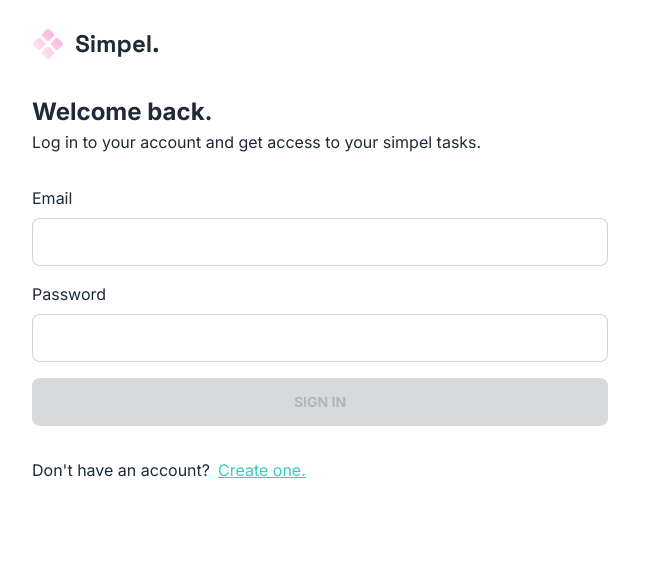
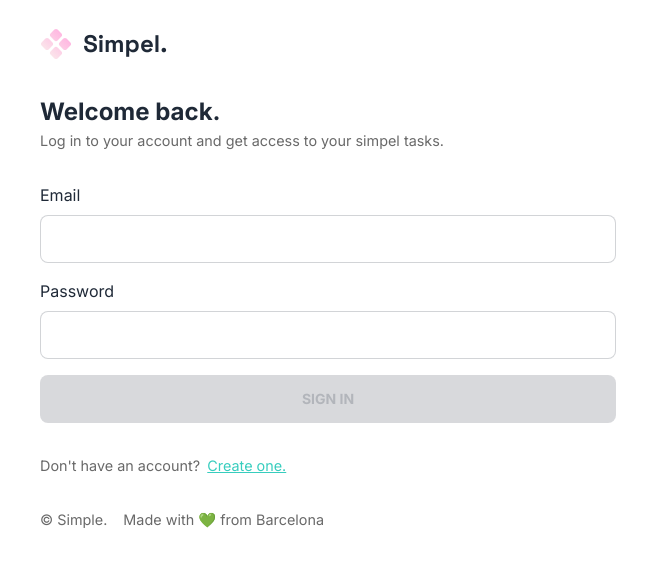
Before and after one commit to marias16/final-project-ironhack, a Vue app: page /auth/sign-in in a window 1280 px wide. Shown: the top 566 px of the page, without its empty margins (288-935 px from the left). Built offline with nearby package versions, Linux system fonts and the light colour scheme.

Commit message:
added footer

```diff
--- a/src/App.vue
+++ b/src/App.vue
@@ -3,7 +3,6 @@ import { RouterView } from 'vue-router'
 import { useUsersStore } from './stores/users'
 import router from '@/router/index'
 import HeaderHome from './components/home/HeaderHome.vue';
-
 const users = useUsersStore();
 
 router.beforeEach(async (to, from, next) => {
--- /dev/null
+++ b/src/components/footerElement.vue
@@ -0,0 +1,19 @@
+<template>
+<div>
+    <p>© Simple. </p>
+    <p>Made with &#128154; from Barcelona</p>
+</div>
+</template>
+
+<style>
+
+div {
+    display: flex;
+    gap: 1em;
+}
+
+p {
+    font-size: 0.9em;
+    color: dimgrey;
+}
+</style>
--- a/src/components/home/showTasks.vue
+++ b/src/components/home/showTasks.vue
@@ -58,7 +58,9 @@ function toggleDone () {
         <ul v-show="doneShow">
             <taskElement v-for="task in tasks._completeTasks" :key="task.id" :task="task" />
         </ul>
+    <section class="margin">
 
+    </section>
 
 
 </template>
@@ -82,4 +84,8 @@ function toggleDone () {
         transform: rotate(-90deg);
     }
 
+    .margin {
+        margin-bottom: 2em;
+    }
+
 </style>
--- a/src/views/Auth/AuthView.vue
+++ b/src/views/Auth/AuthView.vue
@@ -1,8 +1,10 @@
 <script setup>
+  import footerElement from '@/components/footerElement.vue'
 </script>
 
 <template>
   <RouterView></RouterView>
+  <footerElement />
 </template>
 
 <style scoped>
--- a/src/views/Home/HomeView.vue
+++ b/src/views/Home/HomeView.vue
@@ -3,6 +3,8 @@
   import createTask from '@/components/home/CreateTask.vue'
   import createCircular from '@/components/home/CreateCircular.vue'
   import nameUser from '@/components/home/nameUser.vue'
+  import footerElement from '@/components/footerElement.vue'
+
 </script>
 
 <template>
@@ -11,4 +13,5 @@
   <showTasks />
   <createCircular />
   <RouterView></RouterView>
+  <footerElement />
 </template>
```
Lines whose indentation alone changed are shown as unchanged.
